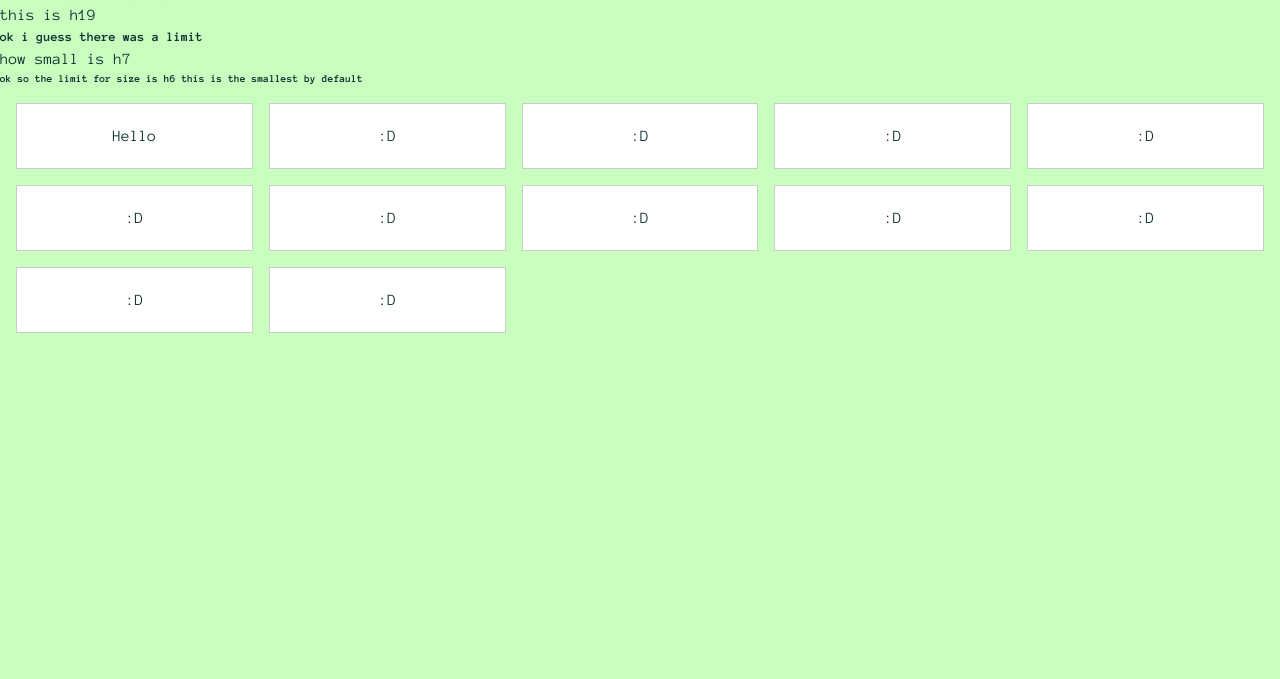
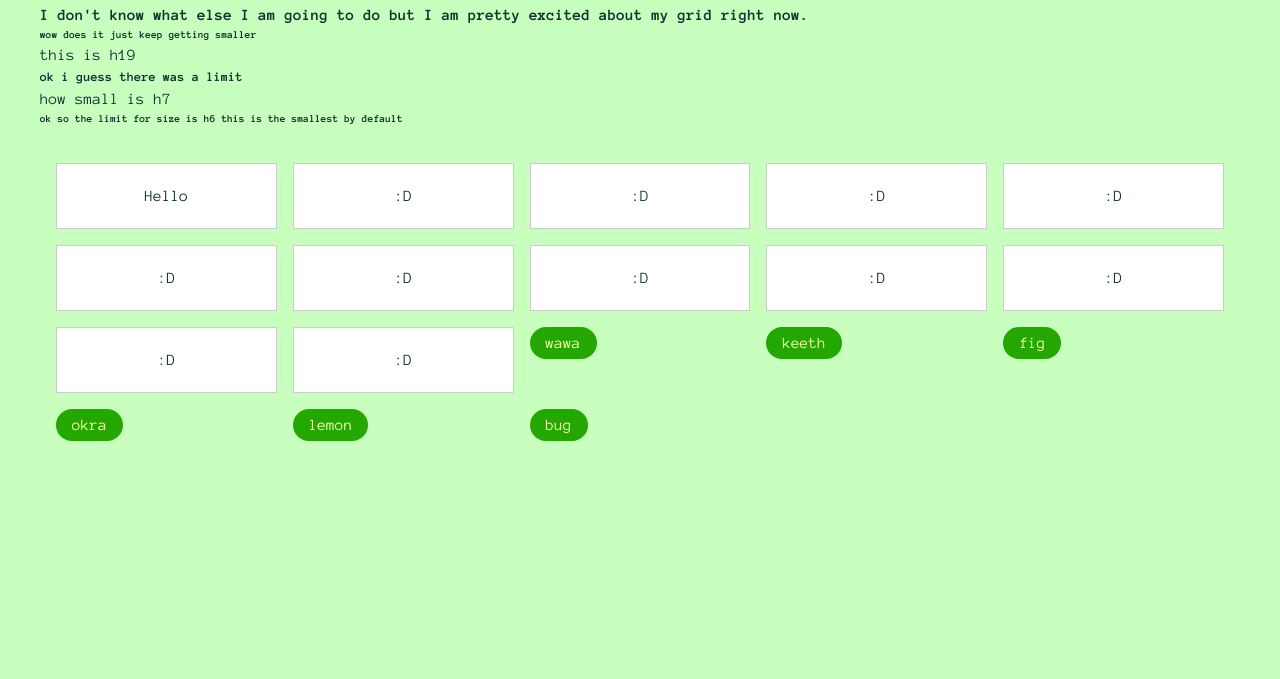
Before and after one commit to lucynottonson/Figura, a plain HTML site: page index.html in a window 1280 px wide. Shown: the part 121-800 px from the top of the page. Drawn offline with Linux system fonts and the light colour scheme.

Commit message:
made more pages

```diff
--- a/index.html
+++ b/index.html
@@ -31,6 +31,23 @@
             <div class="grid-item">:D</div>
             <div class="grid-item">:D</div>
             <div class="grid-item">:D</div>
+        <a href="wawa.html">
+            <button>wawa</button>
+        </a>
+        <a href="keeth.html">
+            <button>keeth</button>
+        </a>
+        <a href="fig.html">
+            <button>fig</button>
+        </a>
+        <a href="okra.html">
+            <button>okra</button>
+        </a>
+        <a href="lemon.html">
+            <button>lemon</button>
+        </a>
+        <a href="bug.html">
+            <button>bug</button>
+        </a>
     </body>
-    </div>
 </html>
--- a/styles.css
+++ b/styles.css
@@ -5,6 +5,7 @@
   }
 
 html, body {
+    margin: 20px;
     font-size: 16px;
     line-height: 1.5;
     color: #133;
@@ -20,6 +21,8 @@ h1, h2, h3 {
   }
 
   .grid-container {
+    margin: 20px auto;
+    max-width: 1200px;;
     display: grid;
     grid-template-columns: repeat(auto-fill, minmax(200px, 1fr));
     gap: 16px;
@@ -32,3 +35,19 @@ h1, h2, h3 {
     padding: 20px;
     text-align: center;
   }
+
+  button {
+    background-color: #24a700;
+    color: #fffdb7;
+    border: none;
+    border-radius: 30px;
+    padding: 0.5em 1em;
+    font-family: 'Anonymous Pro', monospace;
+    font-size: 16px;
+    cursor: pointer;
+    transition: background-color 0.3s ease;
+}
+
+button:hover {
+    background-color: #91124d;
+}
```
Also changed, not shown: bug.html (added, +18 -0 lines), keeth.html (added, +18 -0 lines), okra.html (added, +18 -0 lines), wawa.html (added, +18 -0 lines), fig.html (added), lemon.html (added).
